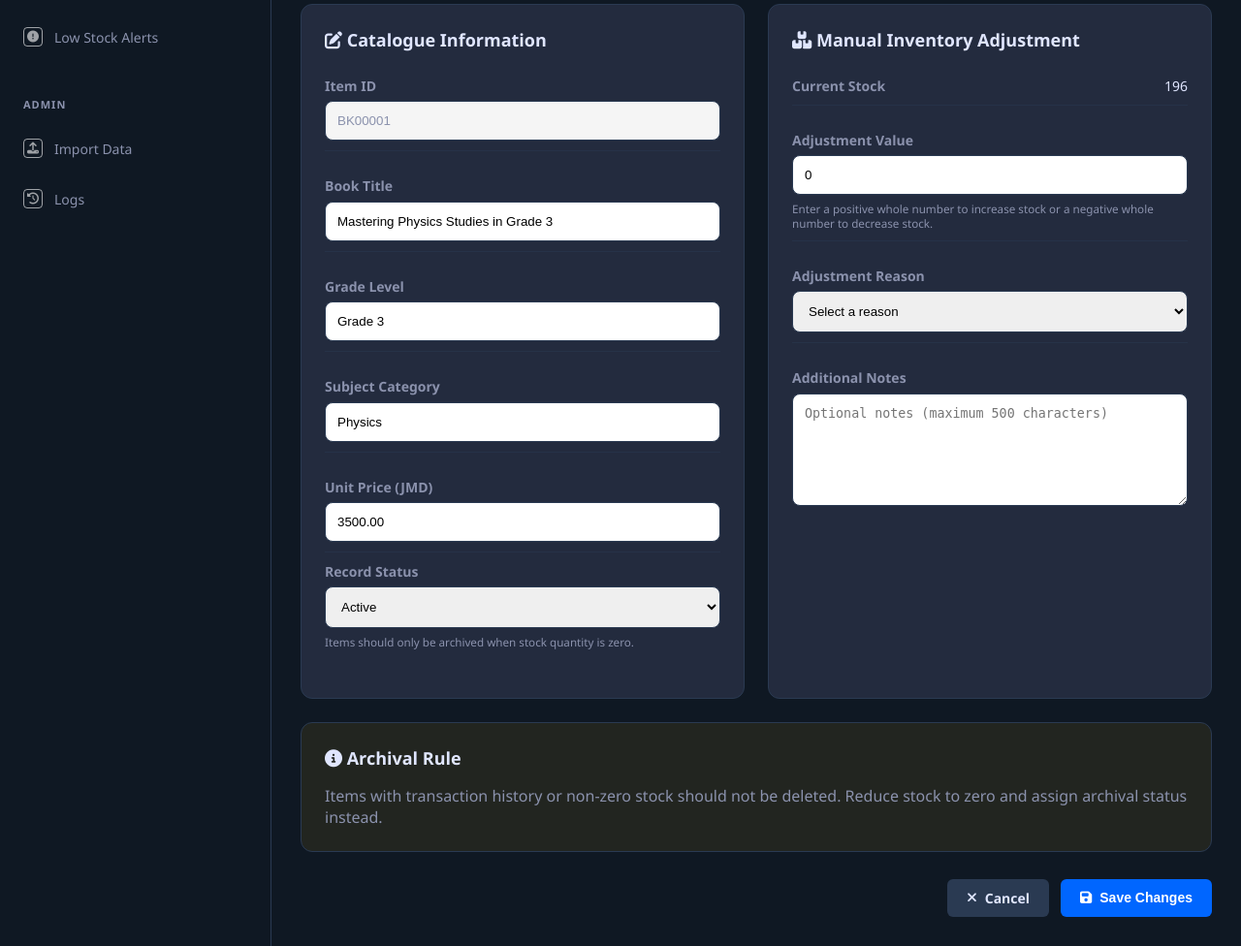
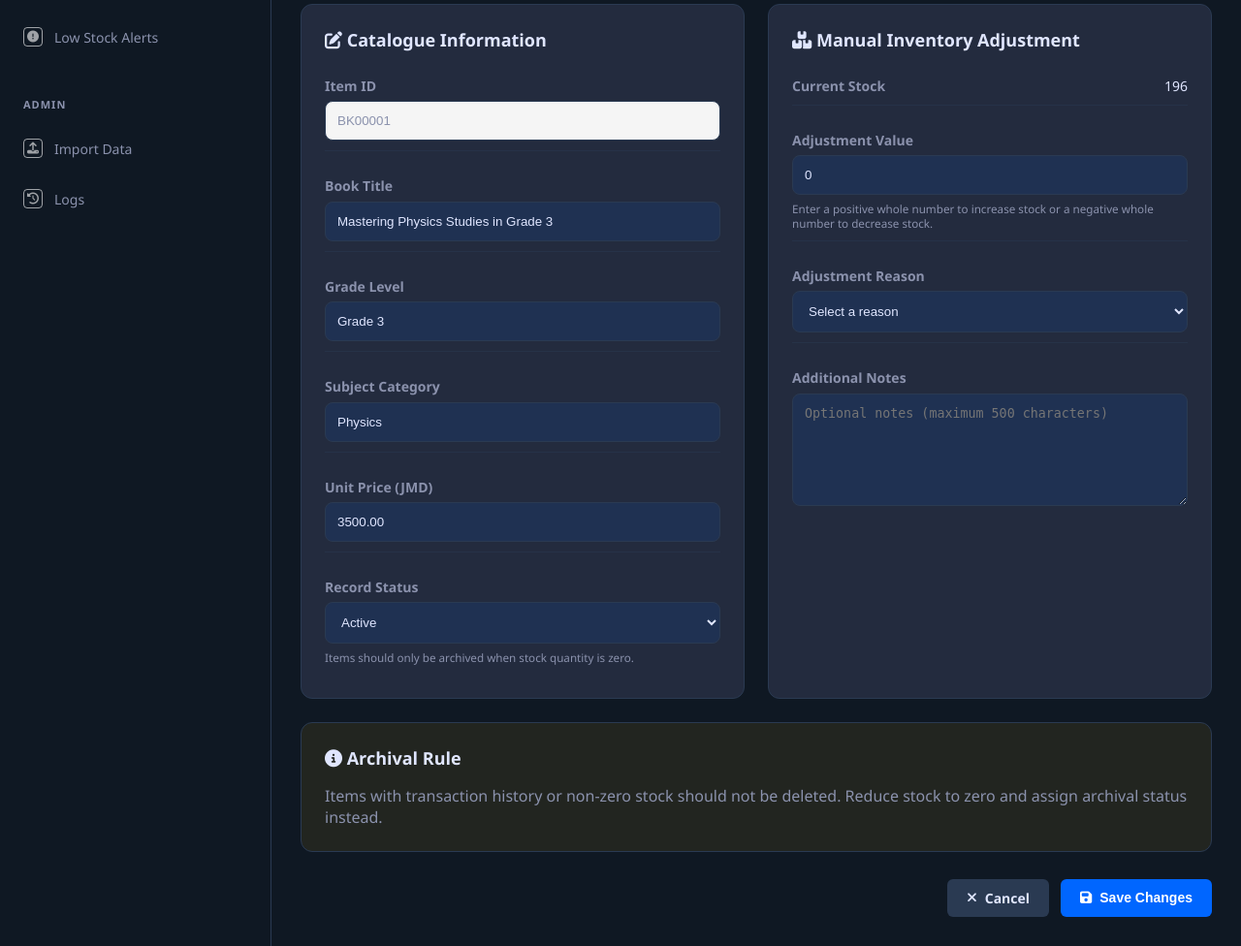
Before and after one commit to matthewaberdeen11/Book-Express-2171, a Flask app: a page that uses templates/item_edit.html in a window 1280 px wide. Shown: the part 239-1215 px from the top of the page at 97% size. Run offline with Flask 3, Linux system fonts and the light colour scheme; data comes from the database, SQL or seed files in the repository; data that the repository does not hold is empty.

Commit message:
Small visual changes

```diff
--- a/app.py
+++ b/app.py
@@ -239,6 +239,10 @@ def remove_item_from_favourites(item_id):
 @app.route("/inventory")
 def inventory():
     items = InventoryItem.get_all()
+    favourites = FavouriteItem.get_all_ids()
+    for item in items:
+        item.is_favourited = item.item_id in favourites
+
     return render_template("inventory.html", items=items)
 
 
--- a/database.py
+++ b/database.py
@@ -19,7 +19,7 @@ def get_connection():
 
 
 def generate_inventory_items(
-    record_count=50000,
+    record_count=100,
     price_min=1000,
     price_max=5000,
     quantity_min=0,
@@ -212,7 +212,7 @@ def init_db():
     # Seed sample data if empty
     c.execute("SELECT COUNT(*) FROM inventory_item")
     if c.fetchone()[0] == 0:
-        RECORD_COUNT = 50000
+        RECORD_COUNT = 28
 
         PRICE_MIN = 1000
         PRICE_MAX = 5000
--- a/templates/item_edit.html
+++ b/templates/item_edit.html
@@ -17,8 +17,7 @@
 <form method="POST" action="{{ url_for('edit_item', item_id=item.item_id) }}">
     <div style="display:grid;grid-template-columns:1fr 1fr;gap:1.5rem;align-items:start">
 
-        <!-- Catalogue Information -->
-            <div class="detail-card" style="height:100%">
+        <div class="detail-card" style="height:100%">
             <h2><i class="fas fa-edit"></i> Catalogue Information</h2>
 
             <div class="detail-row" style="align-items:flex-start;flex-direction:column;gap:.4rem;margin-bottom:1rem">
@@ -42,7 +41,7 @@
                     value="{{ item.item_name }}"
                     required
                     maxlength="255"
-                    style="width:100%;padding:.75rem;border:1px solid var(--border-color);border-radius:8px"
+                    style="width:100%;padding:.75rem;border:1px solid var(--border-color);border-radius:8px;background:rgba(0,102,255,.1);color:var(--text-primary)"
                 >
             </div>
 
@@ -55,7 +54,7 @@
                     value="{{ item.grade }}"
                     required
                     maxlength="50"
-                    style="width:100%;padding:.75rem;border:1px solid var(--border-color);border-radius:8px"
+                    style="width:100%;padding:.75rem;border:1px solid var(--border-color);border-radius:8px;background:rgba(0,102,255,.1);color:var(--text-primary)"
                 >
             </div>
 
@@ -68,11 +67,11 @@
                     value="{{ item.subject }}"
                     required
                     maxlength="100"
-                    style="width:100%;padding:.75rem;border:1px solid var(--border-color);border-radius:8px"
+                    style="width:100%;padding:.75rem;border:1px solid var(--border-color);border-radius:8px;background:rgba(0,102,255,.1);color:var(--text-primary)"
                 >
             </div>
 
-            <div class="detail-row" style="align-items:flex-start;flex-direction:column;gap:.4rem;margin-bottom:0">
+            <div class="detail-row" style="align-items:flex-start;flex-direction:column;gap:.4rem;margin-bottom:1rem">
                 <label for="unit_price" class="detail-label">Unit Price (JMD)</label>
                 <input
                     type="number"
@@ -82,16 +81,16 @@
                     step="0.01"
                     min="0"
                     required
-                    style="width:100%;padding:.75rem;border:1px solid var(--border-color);border-radius:8px"
+                    style="width:100%;padding:.75rem;border:1px solid var(--border-color);border-radius:8px;background:rgba(0,102,255,.1);color:var(--text-primary)"
                 >
             </div>
 
-            <div class="detail-row" style="align-items:flex-start;flex-direction:column;gap:.4rem;margin-bottom:1rem">
+            <div class="detail-row" style="align-items:flex-start;flex-direction:column;gap:.4rem;margin-bottom:0">
                 <label for="is_archived" class="detail-label">Record Status</label>
                 <select
                     id="is_archived"
                     name="is_archived"
-                    style="width:100%;padding:.75rem;border:1px solid var(--border-color);border-radius:8px"
+                    style="width:100%;padding:.75rem;border:1px solid var(--border-color);border-radius:8px;background:rgba(0,102,255,.1);color:var(--text-primary)"
                 >
                     <option value="0" {% if not item.is_archived %}selected{% endif %}>Active</option>
                     <option value="1" {% if item.is_archived %}selected{% endif %}>Archived</option>
@@ -102,7 +101,6 @@
             </div>
         </div>
 
-        <!-- Manual Inventory Adjustment -->
         <div class="detail-card" style="height:100%">
             <h2><i class="fas fa-boxes"></i> Manual Inventory Adjustment</h2>
 
@@ -120,7 +118,7 @@
                     value="0"
                     step="1"
                     placeholder="e.g. 5 or -3"
-                    style="width:100%;padding:.75rem;border:1px solid var(--border-color);border-radius:8px"
+                    style="width:100%;padding:.75rem;border:1px solid var(--border-color);border-radius:8px;background:rgba(0,102,255,.1);color:var(--text-primary)"
                 >
                 <small style="color:var(--text-secondary)">
                     Enter a positive whole number to increase stock or a negative whole number to decrease stock.
@@ -132,7 +130,7 @@
                 <select
                     id="adjustment_reason"
                     name="adjustment_reason"
-                    style="width:100%;padding:.75rem;border:1px solid var(--border-color);border-radius:8px"
+                    style="width:100%;padding:.75rem;border:1px solid var(--border-color);border-radius:8px;background:rgba(0,102,255,.1);color:var(--text-primary)"
                 >
                     <option value="">Select a reason</option>
                     <option value="Damaged">Damaged</option>
@@ -151,12 +149,11 @@
                     rows="6"
                     maxlength="500"
                     placeholder="Optional notes (maximum 500 characters)"
-                    style="width:100%;padding:.75rem;border:1px solid var(--border-color);border-radius:8px;resize:vertical"
+                    style="width:100%;padding:.75rem;border:1px solid var(--border-color);border-radius:8px;resize:vertical;background:rgba(0,102,255,.1);color:var(--text-primary)"
                 ></textarea>
             </div>
         </div>
 
-        <!-- Full-width informational block -->
         <div class="detail-card" style="grid-column:1 / -1;background:rgba(255,193,7,.08)">
             <h2><i class="fas fa-info-circle"></i> Archival Rule</h2>
             <p style="margin:0;color:var(--text-secondary)">
@@ -238,7 +235,6 @@
         </div>
         {% endif %}
 
-        <!-- Buttons below both sections -->
         <div style="grid-column:1 / -1;display:flex;justify-content:flex-end;gap:.75rem;flex-wrap:wrap;margin-top:.25rem">
             <a href="{{ url_for('item_detail', item_id=item.item_id) }}" class="btn-secondary">
                 <i class="fas fa-times"></i> Cancel
```
Also changed, not shown: templates/index.html (+6 -1 lines), templates/inventory.html (+6 -1 lines).
